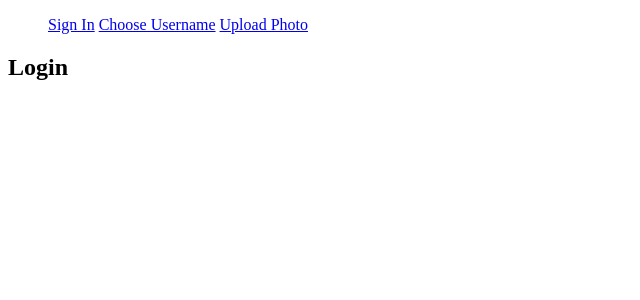
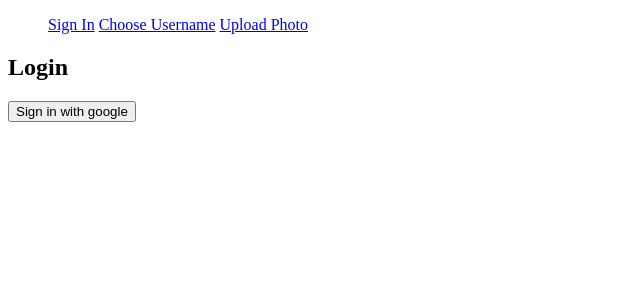
Before and after one commit to forNerzul/firebase-svelte-app-100-real-no-fake, a SvelteKit app: page /login in a window 1280 px wide. Shown: the top 300 px of the page, without its empty margins (0-640 px from the left). Built offline with nearby package versions, Linux system fonts and the light colour scheme.

Commit message:
agregada funcion para iniciar sesión con el popup de cuenta google

```diff
--- a/src/routes/login/+page.svelte
+++ b/src/routes/login/+page.svelte
@@ -1,4 +1,14 @@
 <script lang="ts">
+    import {auth} from '$lib/firebase'
+    import {GoogleAuthProvider, signInWithPopup, signOut } from 'firebase/auth'
+
+    async function signInWithGoogle(){
+        const provider = new GoogleAuthProvider();
+        const user = await signInWithPopup(auth, provider);
+
+        console.log(user);
+    }
 </script>
 
 <h2>Login</h2>
+<button class="btn btn-primary" on:click={signInWithGoogle}>Sign in with google</button>
```
